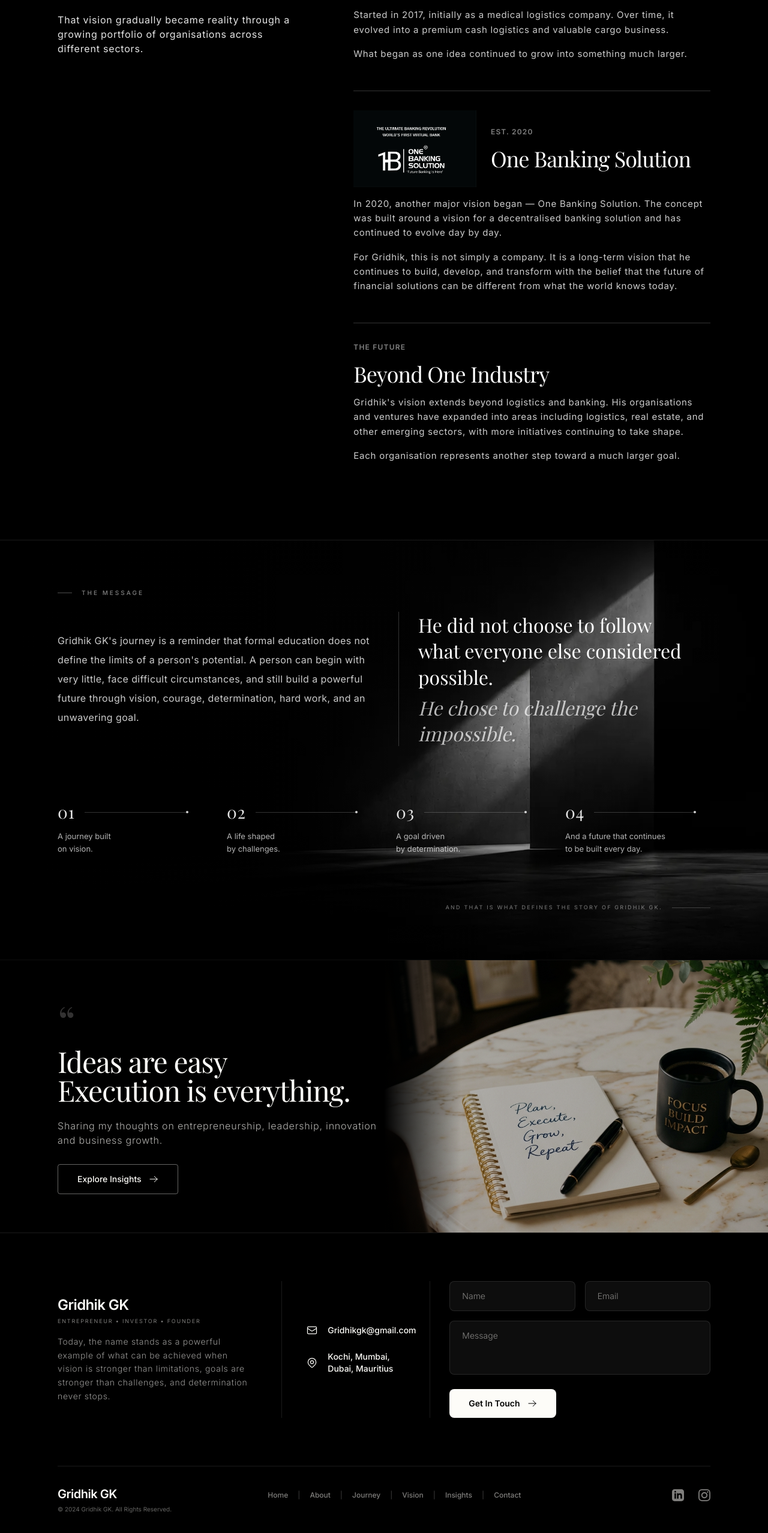
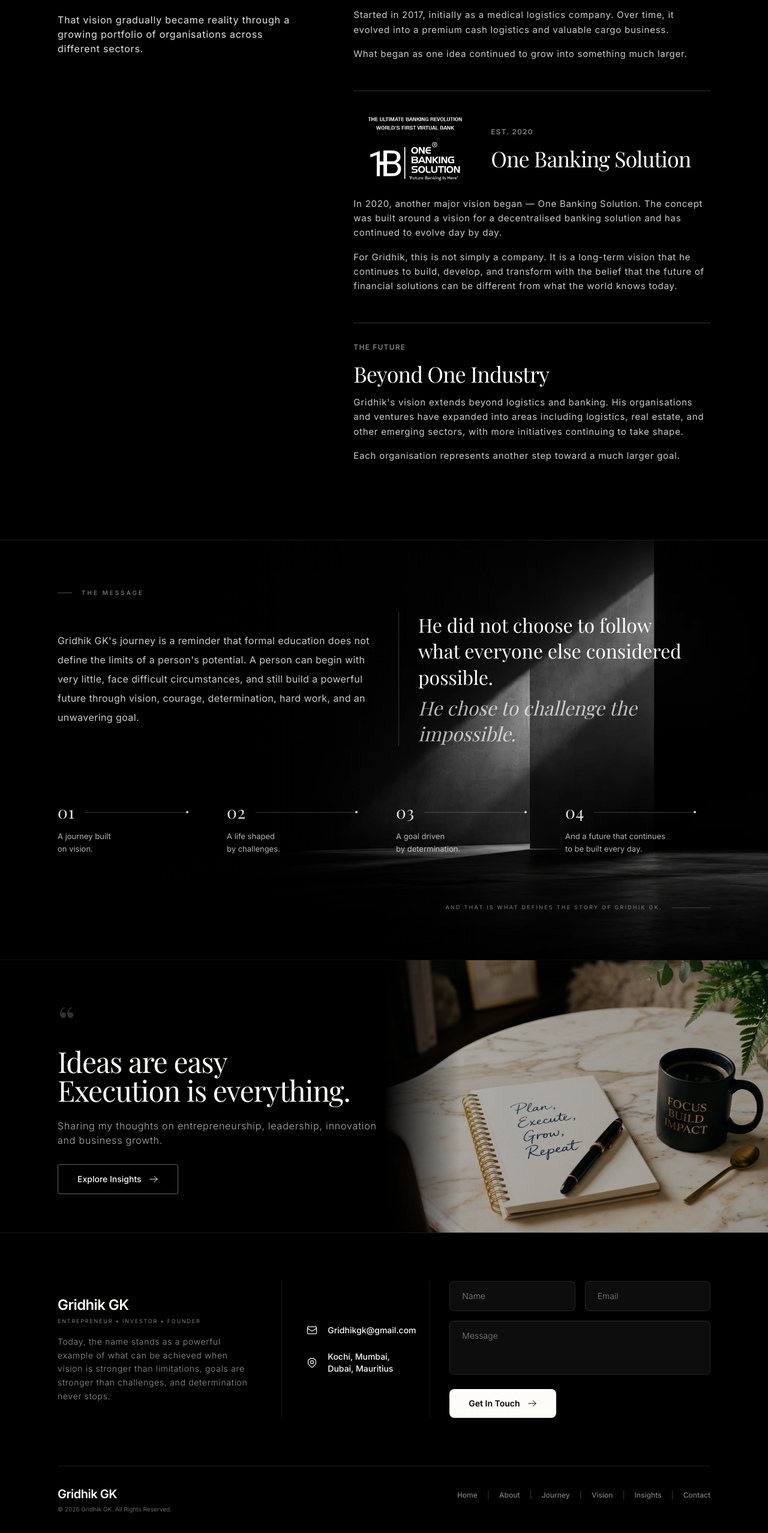
Before and after one commit to eminentsoft-Development/Gridhik_GK, a website built with Vite: page index.html in a window 1280 px wide. Shown: the part 4808-7364 px from the top of the page at 60% size. Built offline with nearby package versions, Linux system fonts and the light colour scheme.

Commit message:
Feat: Social Media Updated

```diff
--- a/index.html
+++ b/index.html
@@ -4,7 +4,7 @@
 <head>
   <meta charset="UTF-8" />
   <meta name="viewport" content="width=device-width, initial-scale=1.0" />
-  <title>Gridhik GK | A Story of Possible from Impossible</title>
+  <title>Gridhik GK | FROM IMPOSSIBLE TO POSSIBLE.</title>
   <meta name="description"
     content="Portfolio of Gridhik GK - From earning ₹50 a day in Mumbai to building a vision for the future of global finance.">
 
@@ -714,7 +714,7 @@
             <div class="flex flex-row items-center gap-6 mb-4">
               <!-- Logo Container -->
               <div class=" shrink-0 rounded-xl  flex items-center justify-center">
-                <img src="/images/one-banking-logo.jpeg" alt="One Banking Solution Logo"
+                <img src="/images/1bb_converted.webp" alt="One Banking Solution Logo"
                   class="w-auto h-32 object-cover" />
               </div>
               <div>
@@ -1103,7 +1103,7 @@
         <a href="#contact" class="hover:text-paper transition-colors">Contact</a>
       </div>
 
-      <div class="flex items-center gap-6">
+      <!-- <div class="flex items-center gap-6">
         <a href="#" aria-label="LinkedIn" class="text-paper/50 hover:text-paper transition-colors">
           <svg class="w-5 h-5" fill="currentColor" viewBox="0 0 24 24">
             <path
@@ -1116,10 +1116,10 @@
               d="M12 2.163c3.204 0 3.584.012 4.85.07 3.252.148 4.771 1.691 4.919 4.919.058 1.265.069 1.645.069 4.849 0 3.205-.012 3.584-.069 4.849-.149 3.225-1.664 4.771-4.919 4.919-1.266.058-1.644.07-4.85.07-3.204 0-3.584-.012-4.849-.07-3.26-.149-4.771-1.699-4.919-4.92-.058-1.265-.07-1.644-.07-4.849 0-3.204.013-3.583.07-4.849.149-3.227 1.664-4.771 4.919-4.919 1.266-.057 1.645-.069 4.849-.069zm0-2.163c-3.259 0-3.667.014-4.947.072-4.358.2-6.78 2.618-6.98 6.98-.059 1.281-.073 1.689-.073 4.948 0 3.259.014 3.668.072 4.948.2 4.358 2.618 6.78 6.98 6.98 1.281.058 1.689.072 4.948.072 3.259 0 3.668-.014 4.948-.072 4.354-.2 6.782-2.618 6.979-6.98.059-1.28.073-1.689.073-4.948 0-3.259-.014-3.667-.072-4.947-.196-4.354-2.617-6.78-6.979-6.98-1.281-.059-1.69-.073-4.949-.073zm0 5.838c-3.403 0-6.162 2.759-6.162 6.162s2.759 6.163 6.162 6.163 6.162-2.759 6.162-6.163c0-3.403-2.759-6.162-6.162-6.162zm0 10.162c-2.209 0-4-1.79-4-4s1.791-4 4-4 4 1.79 4 4-1.791 4-4 4zm6.406-11.845c-.796 0-1.441.645-1.441 1.44s.645 1.44 1.441 1.44c.795 0 1.439-.645 1.439-1.44s-.644-1.44-1.439-1.44z" />
           </svg>
         </a>
-      </div>
+      </div> -->
     </div>
     <div class="text-center md:text-left text-[10px] text-paper/40">
-      © 2024 Gridhik GK. All Rights Reserved.
+      © 2026 Gridhik GK. All Rights Reserved.
     </div>
   </footer>
 
```
